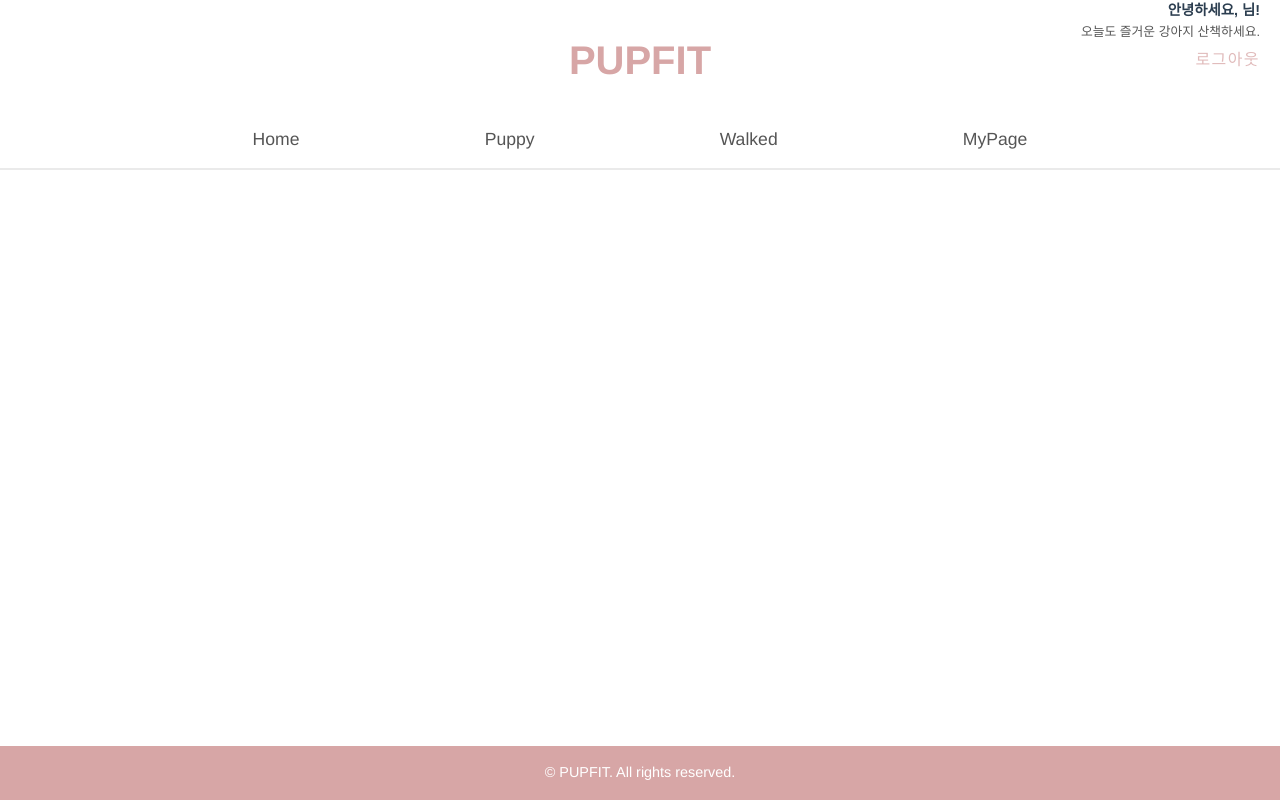
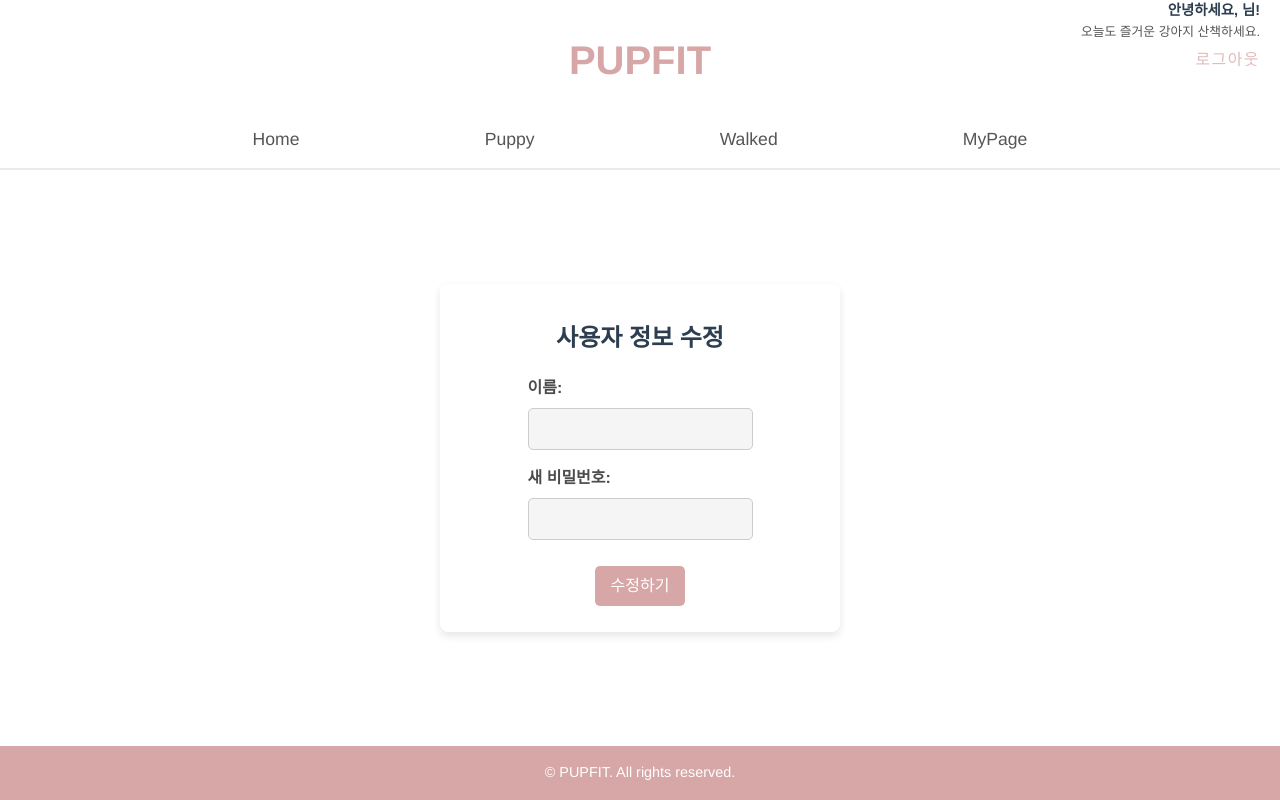
Before and after one commit to Jorados/Pupfit, a Vue app in the folder front/pupfit/: page /myEdit in a window 1280 px wide. Built offline with nearby package versions, Linux system fonts and the light colour scheme; no server answers; sample sign-in values are in the browser's storage.

Commit message:
feat : 비밀번호 인증 및 회원 정보 수정 기능 추가

```diff
--- a/front/pupfit/src/router/router.js
+++ b/front/pupfit/src/router/router.js
@@ -4,7 +4,8 @@ import PuppyList from "@/views/PuppyList.vue";
 import WalkedNoteList from "@/views/WalkedNoteList.vue";
 import MyPage from "@/views/MyPage.vue";
 import UserLogin from "@/views/UserLogin.vue"; // UserLogin 뷰 추가
-import store from "@/store/store"; // Vuex 스토어 임포트 (로그인 상태 관리)
+import store from "@/store/store";
+import MyEdit from "@/views/MyEdit.vue"; // Vuex 스토어 임포트 (로그인 상태 관리)
 
 const routes = [
   {
@@ -34,6 +35,12 @@ const routes = [
     path: '/myPage',
     name: 'MyPage',
     component: MyPage,
+    meta: { requiresAuth: true },
+  },
+  {
+    path: '/myEdit',
+    name: 'MyEdit',
+    component: MyEdit,
     meta: { requiresAuth: true },
   }
 ]
--- /dev/null
+++ b/front/pupfit/src/views/MyEdit.vue
@@ -0,0 +1,113 @@
+<template>
+  <div class="user-edit-container">
+    <h2 class="title">사용자 정보 수정</h2>
+    <form @submit.prevent="updateUser">
+      <div>
+        <label for="name">이름:</label>
+        <input id="name" v-model="state.nickname" type="text" required />
+      </div>
+      <div>
+        <label for="password">새 비밀번호:</label>
+        <input id="password" v-model="state.password" type="password" required />
+      </div>
+      <button type="submit">수정하기</button>
+    </form>
+  </div>
+</template>
+
+<script setup>
+import { ref } from "vue";
+import { useStore } from 'vuex';
+import { useRouter } from 'vue-router';
+import axios from "@/api/axios.js";
+
+const router = useRouter();
+const store = useStore();
+
+const state = ref({
+  nickname : '',
+  password : '',
+})
+
+const updateUser = () => {
+  axios.patch('/api/user/update',{
+    nickname: state.value.nickname,
+    password: state.value.password
+  })
+      .then(response => {
+          alert('사용자 정보가 성공적으로 수정되었습니다. 다시 로그인 해주세요.');
+          store.dispatch('logout'); // Vuex에서 로그아웃 액션 호출
+          router.push('/login'); // 로그인 페이지로 리디렉션
+      })
+      .catch(error => {
+        console.error('정보 수정 에러 :', error);
+      });
+}
+
+</script>
+
+
+<style scoped>
+.user-edit-container {
+  width: 400px;
+  display: flex;
+  justify-content: center;
+  align-items: center;
+  margin: auto;
+  display: flex;
+  flex-direction: column;
+  padding: 1rem;
+  background-color: #ffffff;
+  border-radius: 8px;
+  box-shadow: 0 4px 8px rgba(0, 0, 0, 0.1);
+}
+
+form div {
+  display: flex;
+  flex-direction: column;
+  align-items: flex-start;
+  margin-bottom: 1rem;
+}
+
+form label {
+  font-weight: bold;
+  color: #4c4c4c;
+  margin-bottom: 0.5rem;
+}
+
+form input {
+  flex-basis: 100%;
+  padding: 0.5rem;
+  border: 1px solid #ccc;
+  border-radius: 5px;
+  background-color: #f5f5f5;
+  transition: background-color 0.2s;
+
+}
+
+form input:focus {
+  background-color: #ffffff;
+  outline: none;
+  border-color: #d7a6a6;
+}
+
+button {
+  margin: 10px;
+  padding: 0.5rem 1rem;
+  background-color: #d7a6a6;
+  color: white;
+  border: none;
+  border-radius: 5px;
+  cursor: pointer;
+  transition: background-color 0.2s, box-shadow 0.2s;
+}
+
+button:hover {
+  background-color: #d7a6a6;
+  box-shadow: 0 2px 4px rgba(0, 0, 0, 0.1);
+}
+
+.title{
+  margin: 20px;
+}
+</style>
--- a/front/pupfit/src/views/MyPage.vue
+++ b/front/pupfit/src/views/MyPage.vue
@@ -1,5 +1,6 @@
 <template>
   <div class="user-container">
+
     <div class="user-card mb-5">
       <div class="user-card__header">
         <h3>사용자 정보</h3>
@@ -10,14 +11,37 @@
         <v-btn class="user-edit-button" @click="showPasswordModal" style="width: 100%">정보 수정</v-btn>
       </div>
     </div>
+
+    <v-dialog v-model="state.passwordModal" max-width="290">
+      <v-card>
+        <v-card-title class="headline">비밀번호를 입력하세요.</v-card-title>
+        <v-card-text>
+          <v-text-field v-model="state.password" label="비밀번호" type="password"></v-text-field>
+        </v-card-text>
+        <v-card-actions>
+          <v-spacer></v-spacer>
+          <v-btn color="#d7a6a6" text @click="state.passwordModal = false">취소</v-btn>
+          <v-btn color="#d7a6a6" text @click="editUser">확인</v-btn>
+        </v-card-actions>
+      </v-card>
+    </v-dialog>
+
+
   </div>
 </template>
 
 <script setup>
 import { onMounted,ref } from "vue";
+import { useRouter } from 'vue-router';
 import axios from "@/api/axios.js";
 
+const router = useRouter();
 const currentUser = ref([]);
+const state = ref({
+  passwordModal: false,
+  password: '',
+});
+
 onMounted(() => {
   axios.get('/api/user/read')
       .then(response => {
@@ -28,8 +52,34 @@ onMounted(() => {
       });
 });
 
+const showPasswordModal = () => {
+  state.value.passwordModal = true;
+
+};
+
+const editUser = () => {
+  if (!state.value.password) {
+    alert('비밀번호를 입력해주세요.');
+    return;
+  }
+  axios.post('/api/user/password',{
+    password : state.value.password
+  })
+      .then(response =>{
+        console.log("비밀번호 확인 성공", response);
+        if(response.status == 200) {
+          router.push({ name: 'MyEdit' });
+        }
+      })
+      .catch(error  =>{
+        console.log("비밀번호 확인 실패:", error);
+        alert("비밀번호가 틀렸습니다. 다시 시도해주세요.");
+      })
+  state.value.passwordModal = false;
+  state.value.password = '';
+};
+
 </script>
-
 
 
 <style scoped>
```
Also changed, not shown: 1 other file (tests, documents, lock files or other folders).
